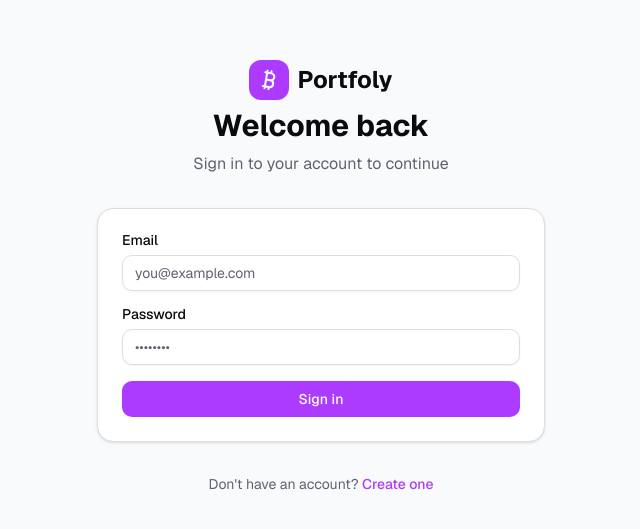
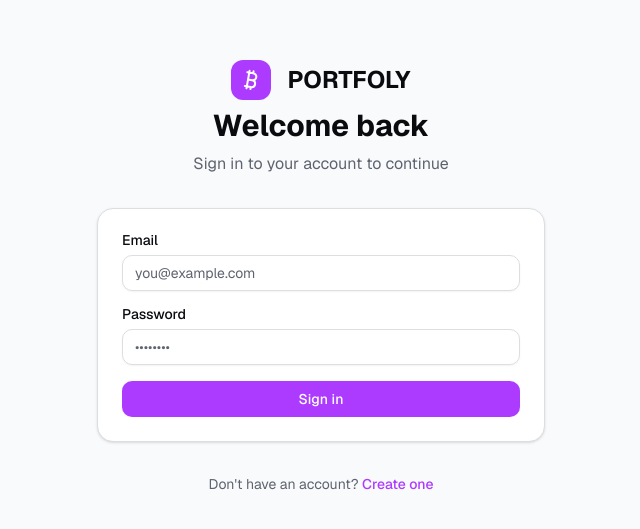
Before and after one commit to Kleponaeru/Crypto-Market-Tracker, a Next.js app: page /login in a window 1280 px wide. Shown: the part 123-652 px from the top of the page, without its empty margins (319-959 px from the left). Built offline with nearby package versions, Linux system fonts and the light colour scheme.

Commit message:
Finalize Logo and Names

```diff
--- a/src/app/layout.tsx
+++ b/src/app/layout.tsx
@@ -11,8 +11,11 @@ const _geist = Geist({ subsets: ["latin"] });
 const _geistMono = Geist_Mono({ subsets: ["latin"] });
 
 export const metadata: Metadata = {
-  title: "CryptoTracker - Portfolio & Market Dashboard",
+  title: "Portfoly - Portfolio & Market Dashboard",
   description: "Track cryptocurrency markets and manage your portfolio",
+  icons: {
+    icon: "/logo-ly.svg",
+  },
 };
 
 export default function RootLayout({
--- a/src/components/auth/register-form.tsx
+++ b/src/components/auth/register-form.tsx
@@ -48,7 +48,7 @@ export function RegisterForm() {
 
       toast({
         title: "Account created",
-        description: "Welcome to CryptoTracker!",
+        description: "Welcome to Portfoly!",
       });
 
       router.push("/portfolio");
--- a/src/components/logo.tsx
+++ b/src/components/logo.tsx
@@ -6,7 +6,7 @@ export function Logo() {
       <div className="w-10 h-10 rounded-lg bg-primary flex items-center justify-center">
         <Bitcoin className="text-white" />
       </div>
-      <span className="text-2xl font-bold">Portfoly</span>
+      <span className="text-2xl font-bold ml-2">PORTFOLY</span>
     </div>
   );
 }
```
Also changed, not shown: public/logo-ly.svg (added).
